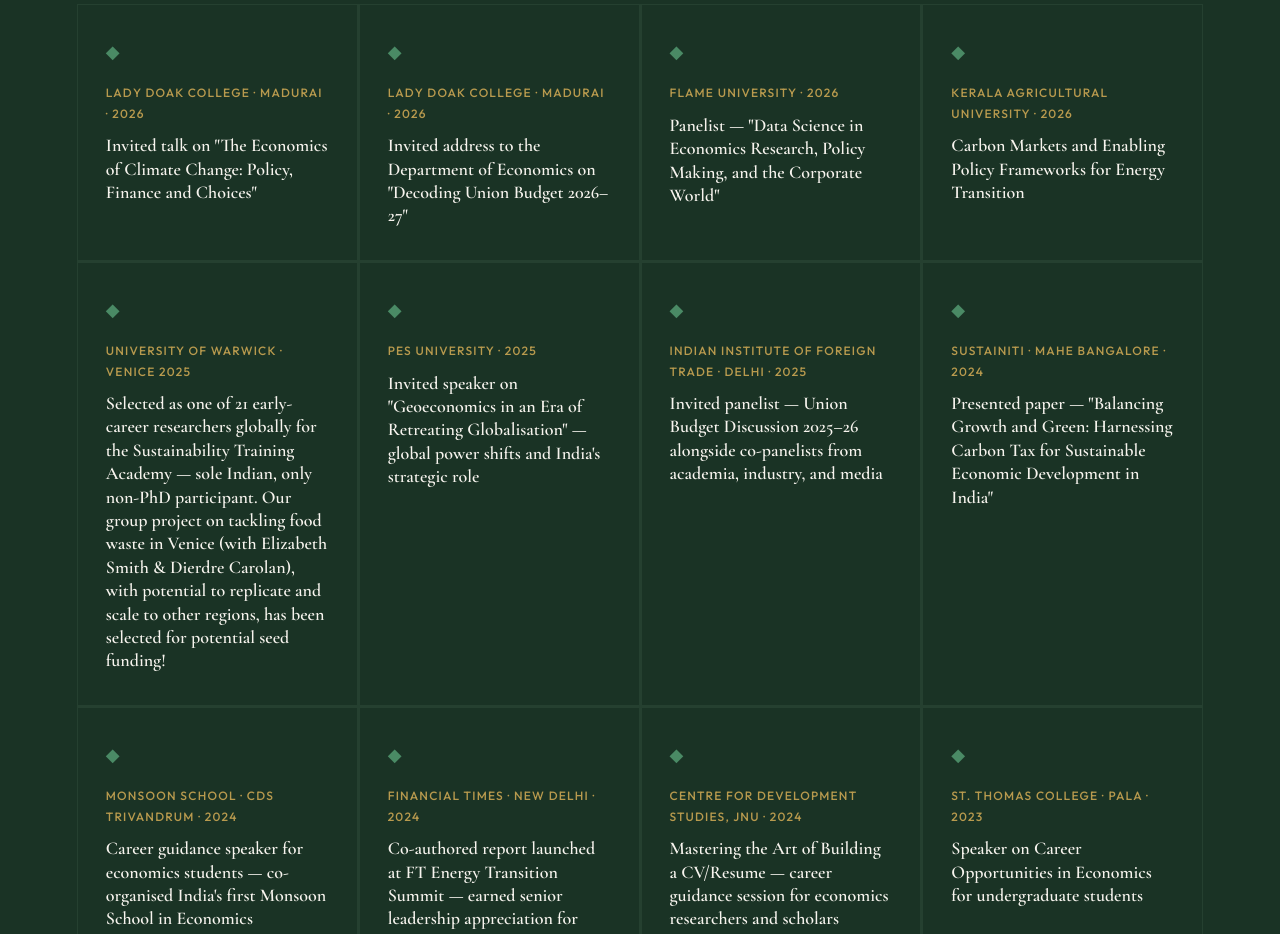
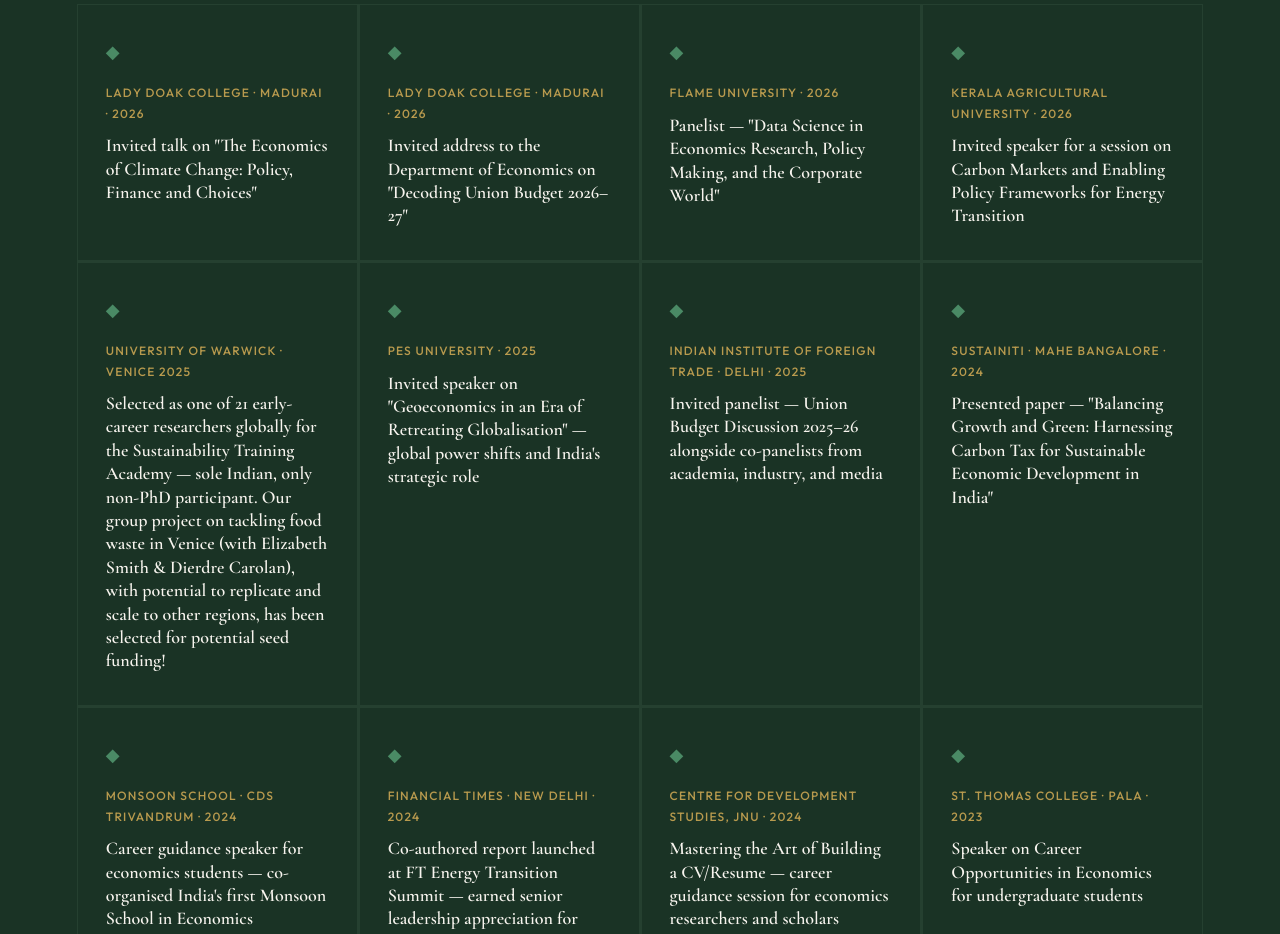
Before and after one commit to alanseemon/alanseemon.github.io, a plain HTML site: page index.html in a window 1280 px wide. Shown: the part 4900-5834 px from the top of the page. Drawn offline with nearby package versions, Linux system fonts and the light colour scheme.

Commit message:
Add files via upload

```diff
--- a/index.html
+++ b/index.html
@@ -573,7 +573,7 @@
     <div class="speaking-card">
       <div class="spk-icon">◆</div>
       <div class="spk-venue">Kerala Agricultural University · 2026</div>
-      <div class="spk-title">Carbon Markets and Enabling Policy Frameworks for Energy Transition</div>
+      <div class="spk-title">Invited speaker for a session on Carbon Markets and Enabling Policy Frameworks for Energy Transition</div>
     </div>
     <div class="speaking-card">
       <div class="spk-icon">◆</div>
```
